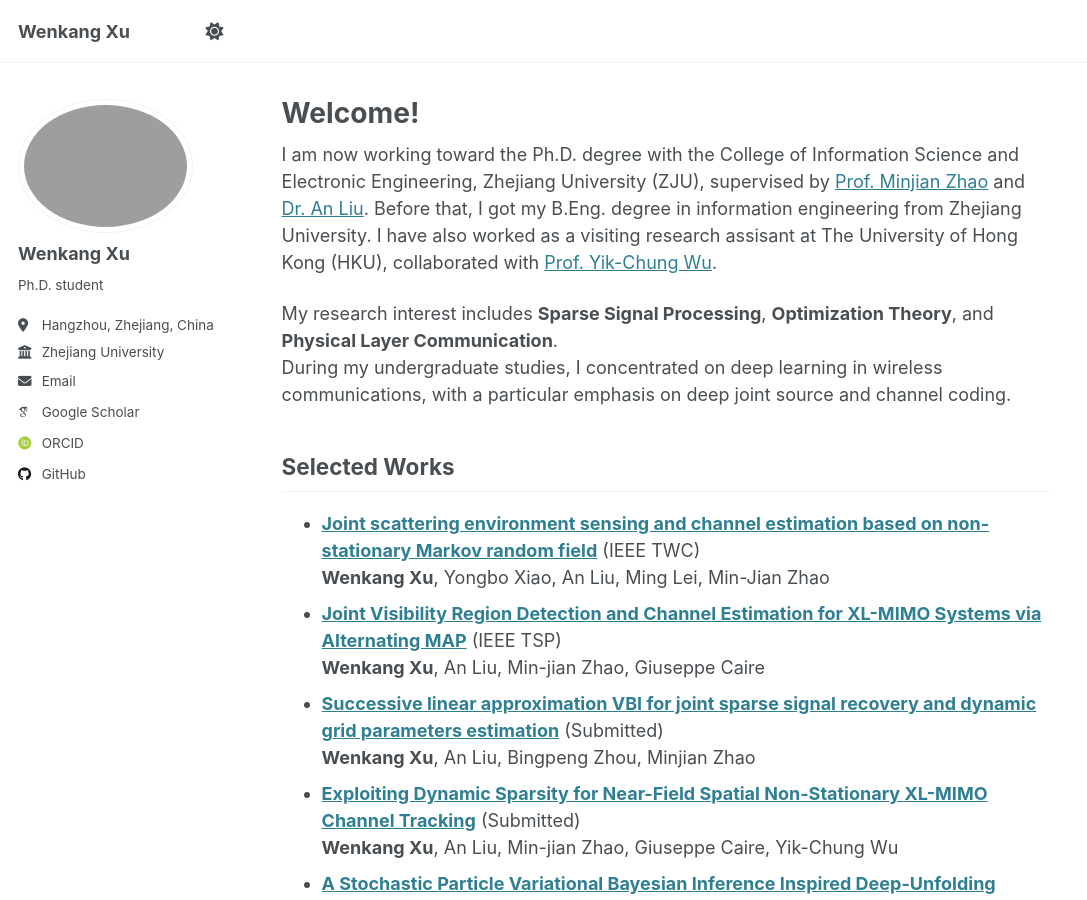
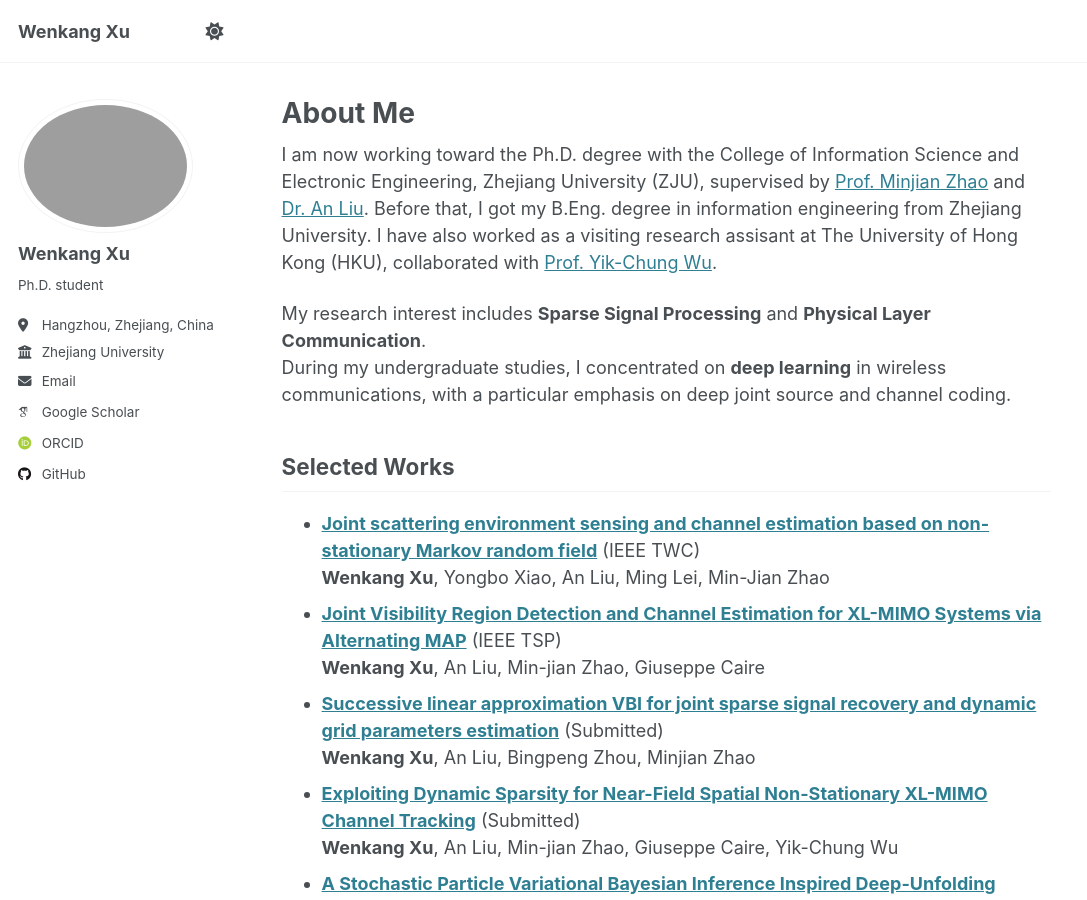
Before and after one commit to ZJU-XWK/ZJU-XWK.github.io, a Jekyll site: the page built from _pages/about.md, in a window 1280 px wide and 900 px high. Shown: the whole window, without its empty margins (0-1087 px from the left). Built offline with Jekyll 4.4.1, drawn with Linux system fonts in a browser that asks for light colours; some web fonts are replaced; some of the changed text lies outside the part shown.

Commit message:
Update about.md

```diff
--- a/_pages/about.md
+++ b/_pages/about.md
@@ -1,6 +1,6 @@
 ---
 permalink: /
-title: "Welcome!"
+title: "About Me"
 author_profile: true
 redirect_from:
   - /about/
@@ -9,8 +9,8 @@ redirect_from:
 
 I am now working toward the Ph.D. degree with the College of Information Science and Electronic Engineering, Zhejiang University (ZJU), supervised by [Prof. Minjian Zhao](https://person.zju.edu.cn/0003171) and [Dr. An Liu](https://person.zju.edu.cn/anliu). Before that, I got my B.Eng. degree in information engineering from Zhejiang University. I have also worked as a visiting research assisant at The University of Hong Kong (HKU), collaborated with [Prof. Yik-Chung Wu](https://www.eee.hku.hk/~ycwu/).
 
-My research interest includes **Sparse Signal Processing**, **Optimization Theory**, and **Physical Layer Communication**.<br>
-During my undergraduate studies, I concentrated on deep learning in wireless communications, with a particular emphasis on deep joint source and channel coding.
+My research interest includes **Sparse Signal Processing** and **Physical Layer Communication**.<br>
+During my undergraduate studies, I concentrated on **deep learning** in wireless communications, with a particular emphasis on deep joint source and channel coding.
 
 Selected Works
 ------
```
Also changed, not shown: other parts of _pages/about.md (+0 -4 lines).
